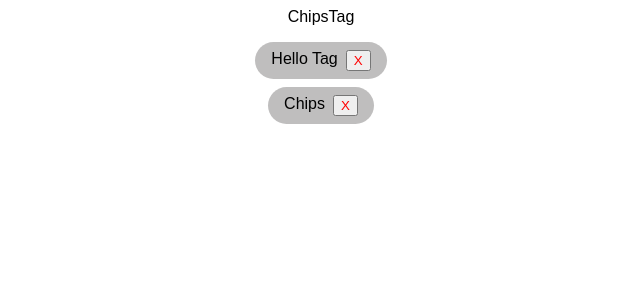
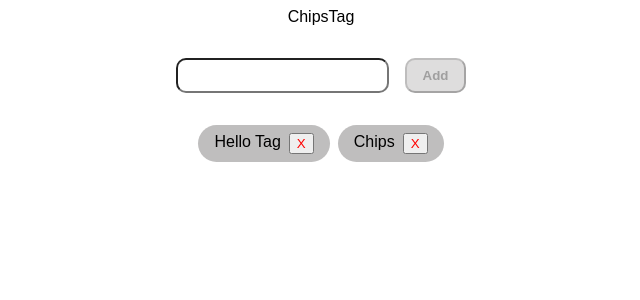
Before and after one commit to agarwalmohit43/React_TypeScript, a React (Create React App) app: page / in a window 1280 px wide. Shown: the top 300 px of the page, without its empty margins (319-959 px from the left). Built offline with nearby package versions, Linux system fonts and the light colour scheme.

Commit message:
Chips created

```diff
--- a/src/components/ChipsTag/ChipsItem.tsx
+++ b/src/components/ChipsTag/ChipsItem.tsx
@@ -6,6 +6,8 @@ type ChipsItemProps = ChipsTagInterface & {
 };
 
 const ChipsItem = ({ id, tagName, handleDelete }: Readonly<ChipsItemProps>) => {
+  console.log("Rendered", tagName);
+
   return (
     <div className="chips-item">
       {tagName}
--- a/src/components/ChipsTag/ChipsTag.tsx
+++ b/src/components/ChipsTag/ChipsTag.tsx
@@ -1,23 +1,58 @@
-import { useState } from "react";
+import { useCallback, useState } from "react";
 import { initialValue } from "../../constants/chipsTag";
 import "./styles.css";
 import ChipsItem from "./ChipsItem";
 import { ChipsTagInterface } from "../../typings/chipsTag";
 
 const ChipsTag = () => {
-  const [data, setData] = useState(initialValue);
+  const [data, setData] = useState<ChipsTagInterface[]>(initialValue);
+  const [tagName, setTagName] = useState<string>("");
 
-  const handleDelete = (id: string) => {
+  const handleDelete = useCallback((id: string) => {
     setData((prev) => prev.filter((item) => item.id !== id));
+  }, []);
+
+  const handleOnChangeTagname = (
+    event: React.ChangeEvent<HTMLInputElement>
+  ) => {
+    const value = event?.target.value.trim();
+    setTagName(value);
   };
+
+  const handleAddTag = () => {
+    if (tagName) {
+      const newChip = {
+        id: Math.random().toString(),
+        tagName,
+      };
+      setData((prev) => [...prev, newChip]);
+    }
+  };
+
   return (
-    <div>
+    <div className="chips-item-container">
       ChipsTag
-      <div className="chips-item-input"></div>
+      <div className="chips-item-input-container">
+        <input
+          name="tagname-input"
+          type="text"
+          value={tagName}
+          onChange={handleOnChangeTagname}
+        />
+        <button onClick={handleAddTag} disabled={!tagName}>
+          Add
+        </button>
+      </div>
       <div className="chips-item-display">
         {data.length > 0
           ? data.map((item: ChipsTagInterface) => {
-              return <ChipsItem {...item} handleDelete={handleDelete} />;
+              return (
+                <ChipsItem
+                  key={item.id}
+                  {...item}
+                  handleDelete={handleDelete}
+                />
+              );
             })
           : null}
       </div>
--- a/src/components/ChipsTag/styles.css
+++ b/src/components/ChipsTag/styles.css
@@ -1,8 +1,37 @@
-.chips-item-display {
-  margin: 16px;
+.chips-item-container {
   display: flex;
   flex-direction: column;
   align-items: center;
+  justify-content: center;
+  gap: 32px;
+}
+
+.chips-item-input-container {
+  display: flex;
+  justify-content: center;
+  align-items: center;
+  gap: 16px;
+}
+
+.chips-item-input-container > * {
+  border-radius: 10px;
+  padding: 8px 16px;
+}
+
+.chips-item-input-container > input {
+  color: black;
+}
+
+.chips-item-input-container > button {
+  background-color: rgb(222, 221, 221);
+  font-weight: bold;
+}
+
+.chips-item-display {
+  display: flex;
+  justify-content: center;
+  align-items: center;
+  flex-wrap: wrap;
   gap: 8px;
 }
 
```
